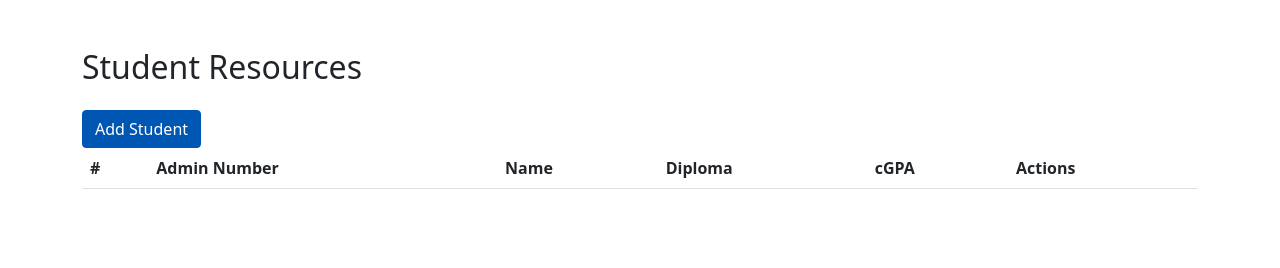
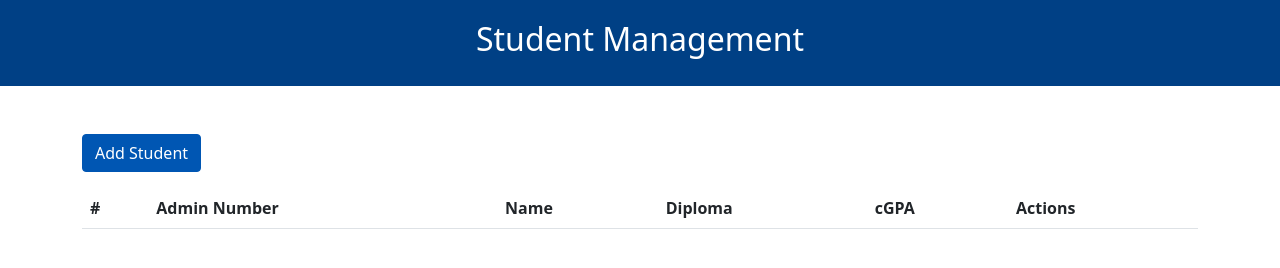
Before and after one commit to Lachyland/DevOps_project2024-lachlan, a website: page public/index.html in a window 1280 px wide. Drawn offline with nearby package versions, Linux system fonts and the light colour scheme; no server answers.

Commit message:
Included a banner at the top of index.html that says Student Management

```diff
--- a/public/css/styles.css
+++ b/public/css/styles.css
@@ -49,3 +49,11 @@
     color: green;
     font-weight: bold;
 }
+
+.banner {
+    background-color: #004085; /* Bootstrap primary color */
+    color: white; /* Text color */
+    padding: 20px; /* Padding for spacing */
+    border-radius: 0; /* No rounded corners for a full-width effect */
+    margin-bottom: 20px; /* Space below the banner */
+}
--- a/public/index.html
+++ b/public/index.html
@@ -1,21 +1,25 @@
 <!DOCTYPE html>
 <html lang="en">
+
 <head>
     <meta charset="UTF-8">
     <meta name="viewport" content="width=device-width, initial-scale=1.0">
-    <title>Student Resources</title>
+    <title>Student Management</title>
     <link rel="stylesheet" href="https://cdnjs.cloudflare.com/ajax/libs/bootstrap/5.1.3/css/bootstrap.min.css">
     <link rel="stylesheet" href="css/styles.css">
     <script src="https://cdnjs.cloudflare.com/ajax/libs/bootstrap/5.1.3/js/bootstrap.bundle.min.js" defer></script>
     <script src="js/add-student.js" defer></script>
     <script src="js/Read-student.js" defer></script>
 </head>
+
 <body onload="fetchAndDisplayStudents()">
+    <div class="container-fluid banner text-center">
+        <h2>Student Management</h2>
+    </div>
+
     <div class="container mt-5">
-        <h2 class="mb-4">Student Resources</h2>
-
         <!-- Updated button with Bootstrap 5 data-bs-toggle attributes -->
-        <button type="button" class="btn btn-primary" data-bs-toggle="modal" data-bs-target="#studentModal">
+        <button type="button" class="btn btn-primary mb-3" data-bs-toggle="modal" data-bs-target="#studentModal">
             Add Student
         </button>
 
@@ -61,14 +65,17 @@
                                 <option value="Common ICT Programme">Common ICT Programme</option>
                                 <option value="Applied Artificial Intelligence">Applied Artificial Intelligence</option>
                                 <option value="Big Data & Analytics">Big Data & Analytics</option>
-                                <option value="Cybersecurity & Digital Forensics">Cybersecurity & Digital Forensics</option>
-                                <option value="Immersive Media & Game Development">Immersive Media & Game Development</option>
+                                <option value="Cybersecurity & Digital Forensics">Cybersecurity & Digital Forensics
+                                </option>
+                                <option value="Immersive Media & Game Development">Immersive Media & Game Development
+                                </option>
                                 <option value="Information Technology">Information Technology</option>
                             </select>
                         </div>
                         <div class="mb-3">
                             <label for="cgpa" class="form-label">cGPA</label>
-                            <input type="number" class="form-control" id="cgpa" placeholder="Enter cGPA" min="0.0" max="4.0" step="0.1">
+                            <input type="number" class="form-control" id="cgpa" placeholder="Enter cGPA" min="0.0"
+                                max="4.0" step="0.1">
                         </div>
                         <p align="right" id="message" class=""></p>
                     </form>
@@ -81,4 +88,5 @@
         </div>
     </div>
 </body>
+
 </html>
```
